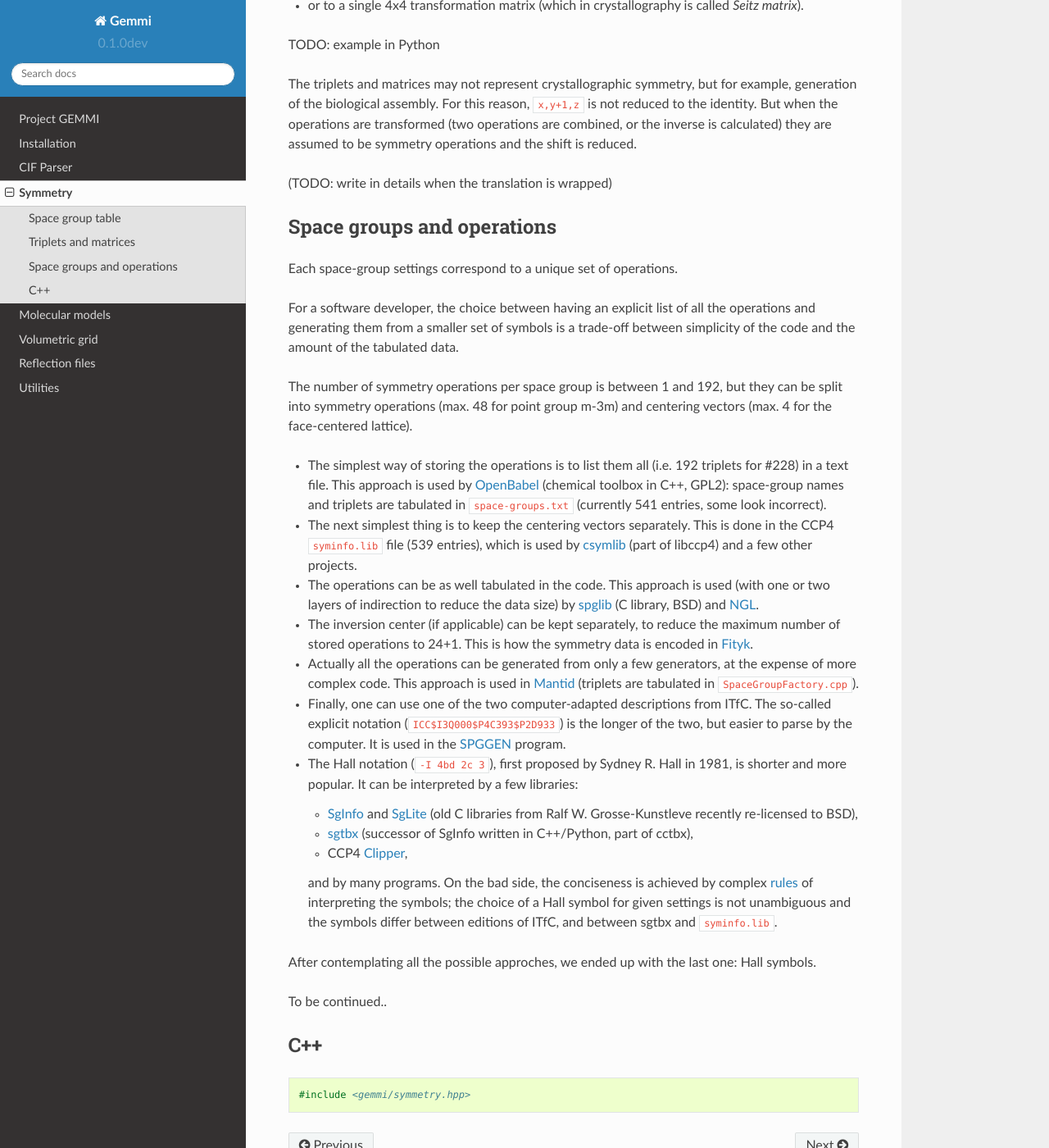
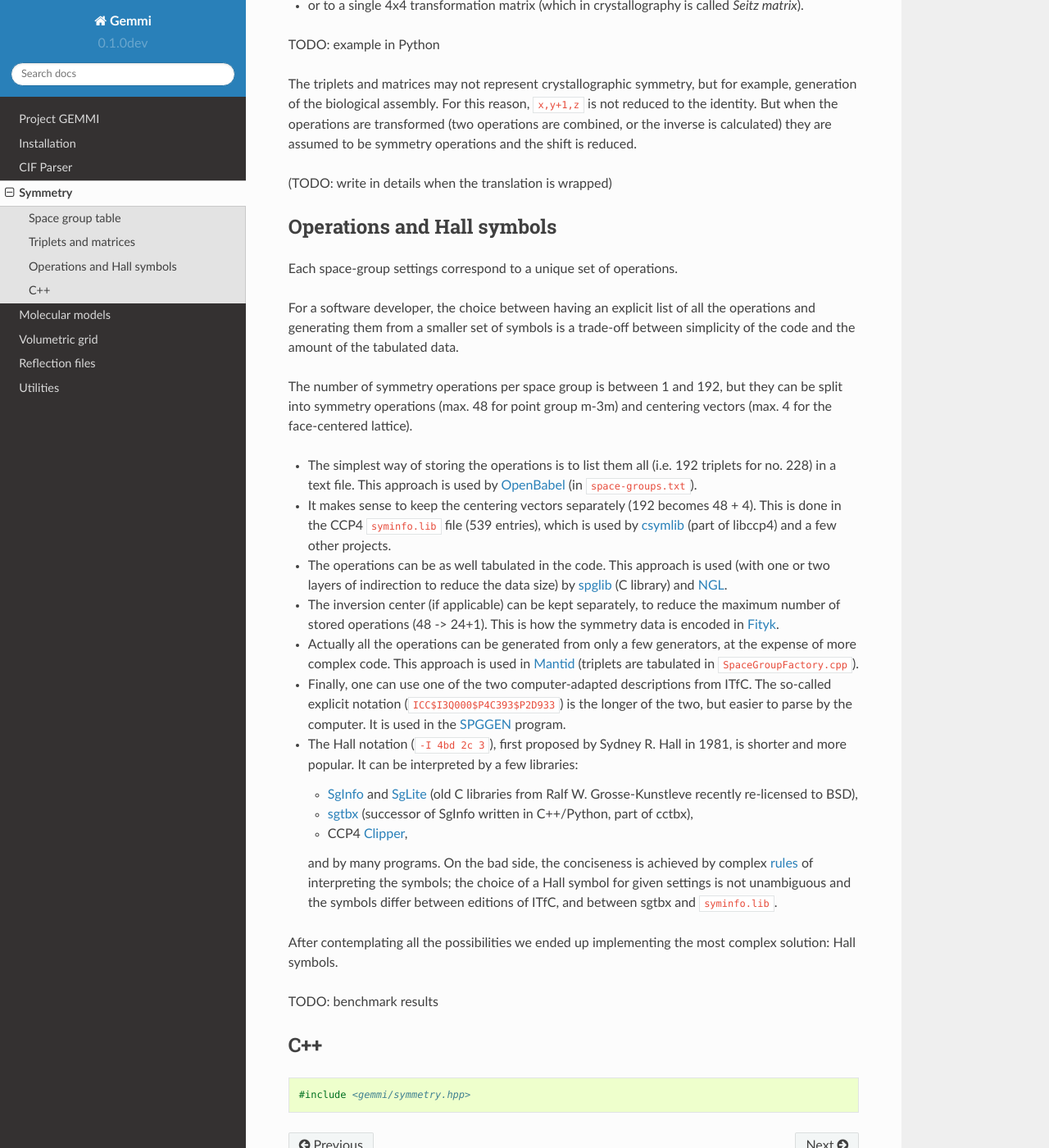
Before and after one commit to project-gemmi/gemmi, a Sphinx documentation site: the page built from docs/sym.rst, in a window 1280 px wide and 1400 px high, scrolled down 1439 px. Shown: the whole window at 82% size. Built offline with Sphinx 7.4.7 and the Read the Docs theme 2.0.0, drawn with Linux system fonts in a browser that asks for light colours; some of the changed text lies outside the part shown.

Commit message:
working on docs

```diff
--- a/docs/sym.rst
+++ b/docs/sym.rst
@@ -88,7 +88,7 @@ and the shift is reduced.
 
 (TODO: write in details when the translation is wrapped)
 
-Space groups and operations
+Operations and Hall symbols
 ===========================
 
 Each space-group settings correspond to a unique set of operations.
@@ -102,21 +102,20 @@ but they can be split into symmetry operations (max. 48 for point group m-3m)
 and centering vectors (max. 4 for the face-centered lattice).
 
 * The simplest way of storing the operations is to list them all (i.e. 192
-  triplets for #228) in a text file.
-  This approach is used by OpenBabel_ (chemical toolbox in C++, GPL2):
-  space-group names and triplets are tabulated in :file:`space-groups.txt`
-  (currently 541 entries, some look incorrect).
+  triplets for no. 228) in a text file.
+  This approach is used by OpenBabel_ (in :file:`space-groups.txt`).
 
-* The next simplest thing is to keep the centering vectors separately.
+* It makes sense to keep the centering vectors separately
+  (192 becomes 48 + 4).
   This is done in the CCP4 :file:`syminfo.lib` file (539 entries),
   which is used by csymlib_ (part of libccp4) and a few other projects.
 
 * The operations can be as well tabulated in the code.
   This approach is used (with one or two layers of indirection to reduce
-  the data size) by spglib_ (C library, BSD) and NGL_.
+  the data size) by spglib_ (C library) and NGL_.
 
 * The inversion center (if applicable) can be kept separately,
-  to reduce the maximum number of stored operations to 24+1.
+  to reduce the maximum number of stored operations (48 -> 24+1).
   This is how the symmetry data is encoded in Fityk_.
 
 * Actually all the operations can be generated from only a few generators,
@@ -145,10 +144,10 @@ and centering vectors (max. 4 for the face-centered lattice).
   is not unambiguous and the symbols differ
   between editions of ITfC, and between sgtbx and :file:`syminfo.lib`.
 
-After contemplating all the possible approches, we ended up with the last one:
-Hall symbols.
+After contemplating all the possibilities we ended up implementing
+the most complex solution: Hall symbols.
 
-To be continued..
+TODO: benchmark results
 
 .. _SgInfo: https://github.com/rwgk/sginfo
 .. _SgLite: https://github.com/rwgk/sglite
```
Also changed, not shown: other parts of docs/sym.rst (+1 -1 lines), docs/mol.rst (+37 -1 lines), docs/utils.rst (+17 -10 lines), 1 other file.
